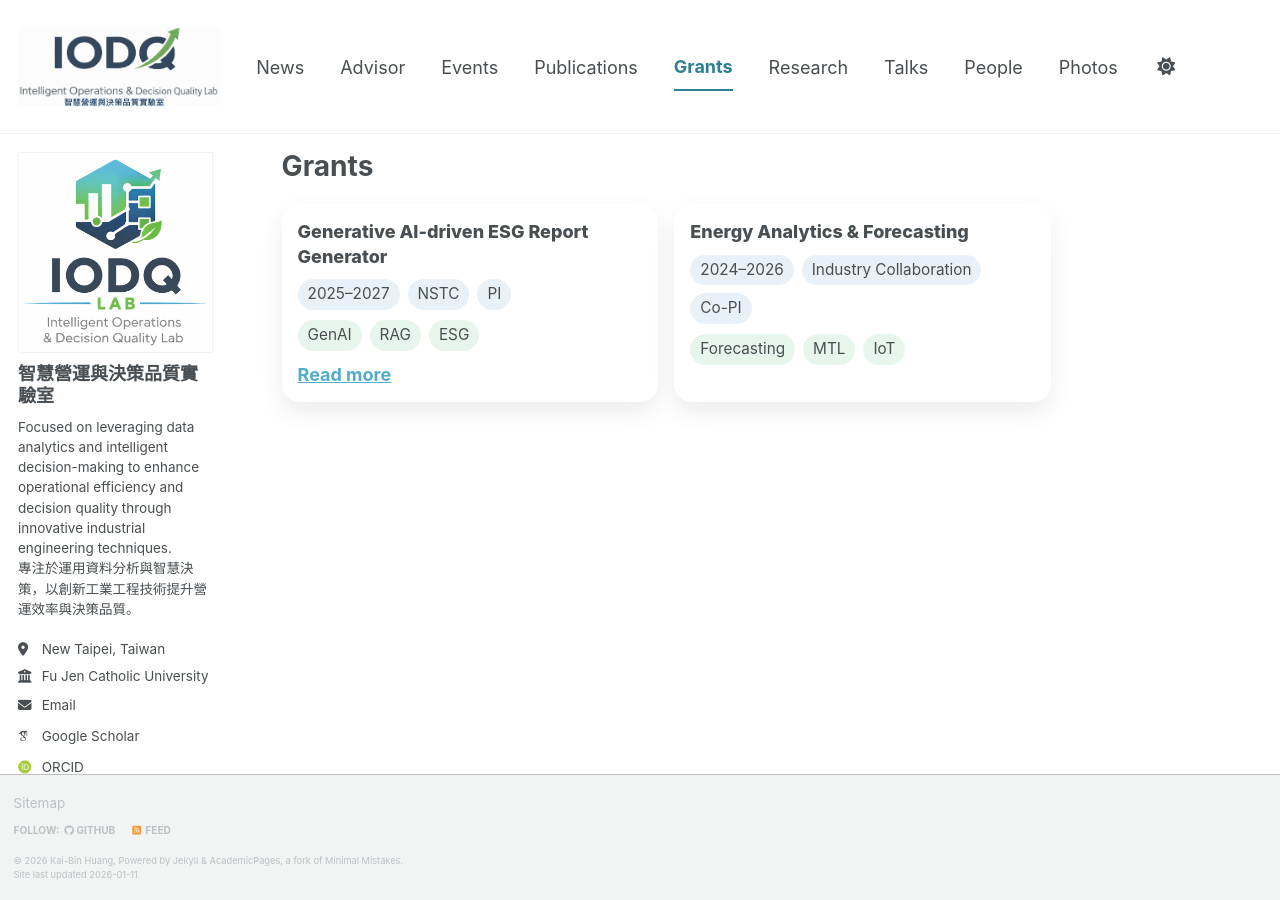
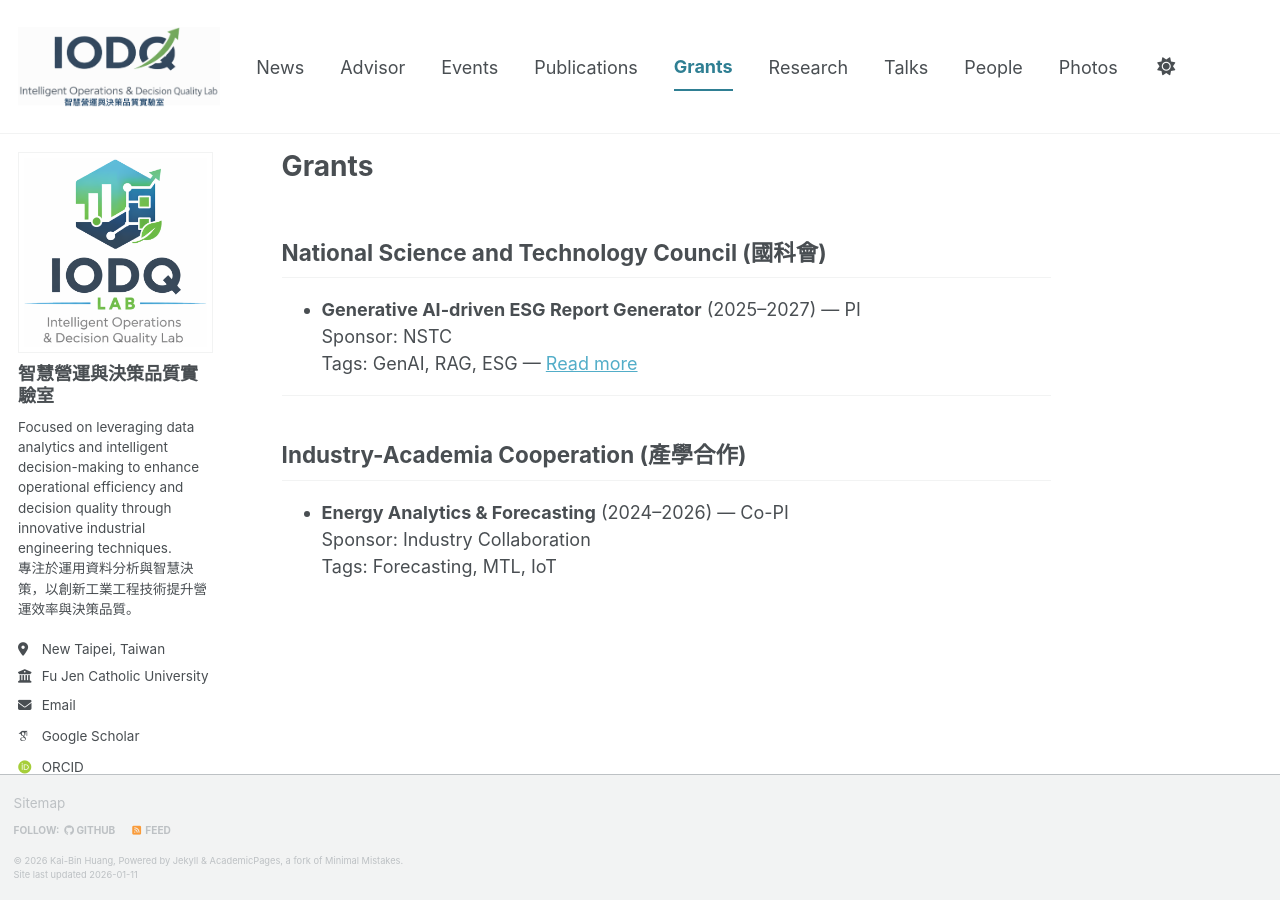
Before and after one commit to kbhuang188/kbhuang188.github.io, a Jekyll site: the page built from _pages/grants.md, in a window 1280 px wide. Built offline with Jekyll 4.4.1, drawn with Linux system fonts in a browser that asks for light colours; some web fonts are replaced; a script bundle is joined from its source files by our own code; library files that are not in the unit come from our copies.

Commit message:
Update grants.md

```diff
--- a/_pages/grants.md
+++ b/_pages/grants.md
@@ -3,23 +3,25 @@ layout: single
 title: "Grants"
 permalink: /grants/
 ---
-<div class="grant-grid">
-  {% for g in site.data.grants %}
-  <div class="grant-card">
-    <div class="grant-title">{{ g.title }}</div>
-    <div class="grant-meta">
-      <span class="grant-pill">{{ g.period }}</span>
-      <span class="grant-pill">{{ g.sponsor }}</span>
-      <span class="grant-pill">{{ g.role }}</span>
-    </div>
-    <div class="grant-tags">
-      {% for t in g.tags %}
-      <span class="grant-tag">{{ t }}</span>
-      {% endfor %}
-    </div>
-    {% if g.link and g.link != "" %}
-      <div class="grant-link"><a href="{{ g.link }}">Read more</a></div>
-    {% endif %}
-  </div>
-  {% endfor %}
-</div>
+
+## National Science and Technology Council (國科會)
+
+{% assign nstc = site.data.grants | where: "category", "National Science and Technology Council (國科會)" %}
+{% for g in nstc %}
+- **{{ g.title }}** ({{ g.period }}) — {{ g.role }}
+  Sponsor: {{ g.sponsor }}
+  Tags: {{ g.tags | join: ", " }}
+  {% if g.link and g.link != "" %} — [Read more]({{ g.link }}){% endif %}
+{% endfor %}
+
+---
+
+## Industry-Academia Cooperation (產學合作)
+
+{% assign industry = site.data.grants | where: "category", "Industry-Academia Cooperation (產學合作)" %}
+{% for g in industry %}
+- **{{ g.title }}** ({{ g.period }}) — {{ g.role }}
+  Sponsor: {{ g.sponsor }}
+  Tags: {{ g.tags | join: ", " }}
+  {% if g.link and g.link != "" %} — [Read more]({{ g.link }}){% endif %}
+{% endfor %}
```
